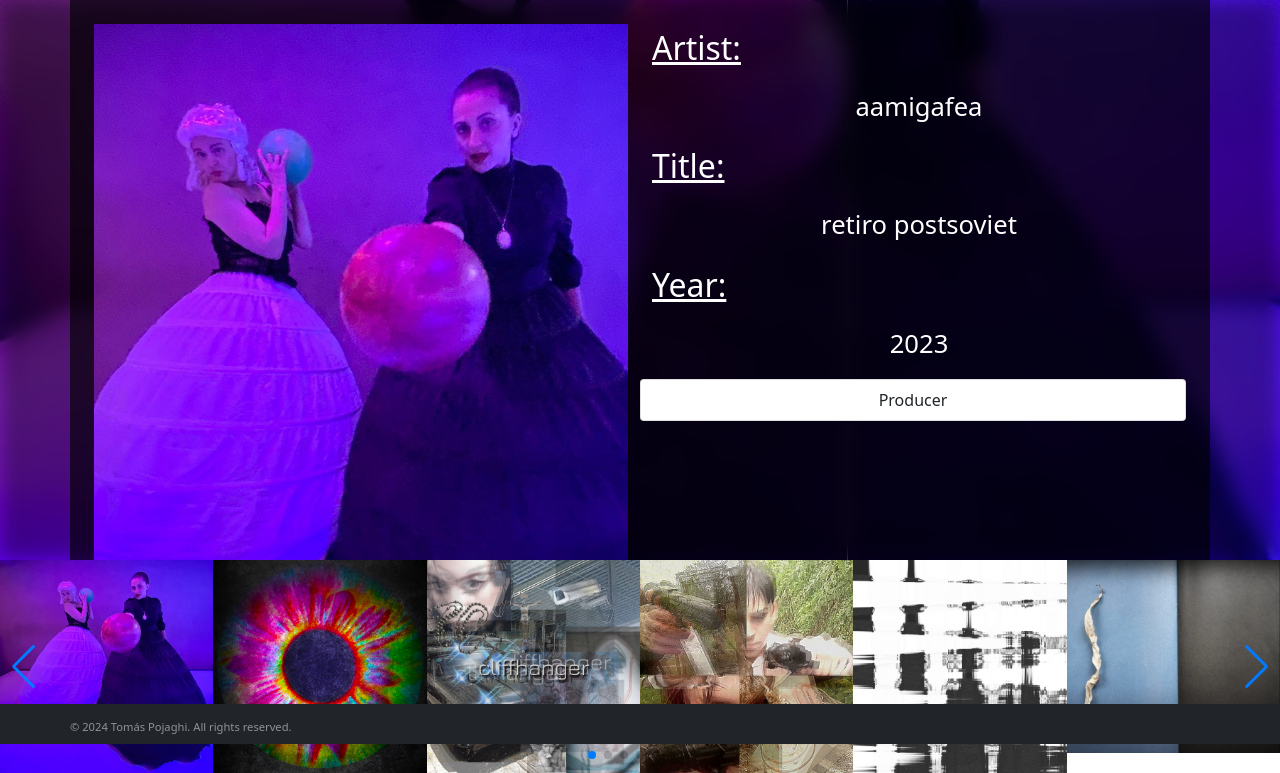
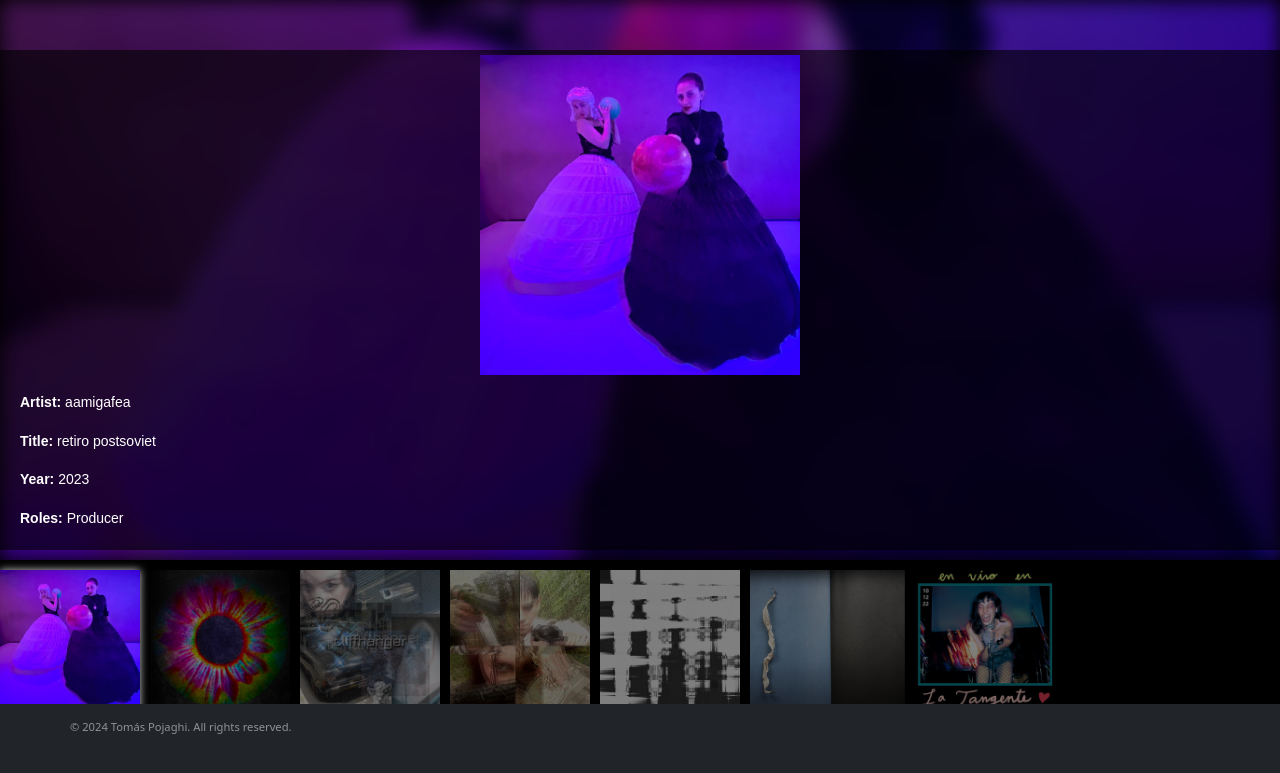
Before and after one commit to ahdistefano/TPojaghiWeb, a Flask app: page /projects in a window 1280 px wide. Shown: the part 56-829 px from the top of the page. After the commit the page ends 790 px from the top, so only its background shows below. Run offline with Flask 3, Linux system fonts and the light colour scheme.

Commit message:
Updating projects and translations

```diff
--- a/app.py
+++ b/app.py
@@ -72,4 +72,5 @@ if __name__ == '__main__':
 # pybabel extract -F babel.cfg -o messages.pot .
 # pybabel init -i messages.pot -d translations -l es
 # pybabel update -i messages.pot -d translations
+## Editar messages.po a mano acá ##
 # pybabel compile -d translations
--- a/static/style.css
+++ b/static/style.css
@@ -118,33 +118,6 @@ main {
     background: transparent;
 }
 
-.mySwiperTop {
-    width: 100%;
-    height: 70vh;
-    object-fit: cover;
-}
-
-.mySwiperBottom {
-    width: 100%;
-    height: auto;
-    display: flex;
-    margin: 0;
-    padding: 0;
-}
-
-.mySwiperTop .swiper-slide {
-    background-repeat: no-repeat;
-    background-size: cover;
-    background-position: center;
-    position: relative;
-}
-
-.mySwiperBottom .swiper-slide img {
-    width: 100%;
-    height: auto;
-    object-fit: cover;
-}
-
 /********************/
 
 footer {
@@ -168,18 +141,74 @@ footer {
     }
 }
 
-/**/
+/* Projects page */
 
-.artist-table {
-    background-color: rgba(0, 0, 0, 0.650);
+#projects {
+    margin: 0;
+    padding: 0;
+    font-family: Arial, sans-serif;
+    background: #000;
 }
 
-.tag {
-    font-size: 2rem;
-    text-decoration: underline;
-    text-align: left;
+#projects .gallery-main {
+    height: 70vh; /* You can adjust this as needed */
+    position: relative; /* For absolute positioning of the text */
 }
 
-.tag-text {
-    font-size: 1.60rem;
+#projects .gallery-main .swiper-slide {
+    display: flex;
+    align-items: center;
+    justify-content: center;
 }
+#projects .gallery-main .swiper-slide img {
+    width: 100%;
+    height: 100%;
+    object-fit: cover;
+}
+
+/* Arrows */
+#projects .swiper-button-next,
+#projects .swiper-button-prev {
+    color: #fff;
+}
+
+/* Photo info text style */
+#projects .photo-info {
+    position: absolute;
+    bottom: 10px;
+    left: 0;
+    width: 100%;
+    padding: 5px 20px;
+    box-sizing: border-box;
+    color: #fff;
+    background: rgba(0, 0, 0, 0.6);
+    font-size: 14px;
+    line-height: 1.6;
+}
+
+/* Thumbnails below */
+
+#projects .gallery-thumbs {
+    height: 20vh;
+    box-sizing: border-box;
+    padding: 10px 0;
+}
+
+#projects .gallery-thumbs .swiper-slide {
+    width: auto;
+    height: 100%;
+    opacity: 0.5;
+    cursor: pointer;
+    transition: opacity 0.3s;
+}
+
+#projects .gallery-thumbs .swiper-slide-active {
+    opacity: 1;
+    box-shadow: 0 0 8px rgba(255, 255, 255, 0.8);
+}
+
+#projects .gallery-thumbs .swiper-slide img {
+    width: auto;
+    height: 100%;
+    object-fit: cover;
+}
--- a/templates/base.html
+++ b/templates/base.html
@@ -2,7 +2,7 @@
 <html lang="en" class="h-100">
 <head>
     <meta charset="UTF-8">
-    <meta name="viewport" content="width=device-width, initial-scale=1">
+    <meta name="viewport" content="width=device-width, initial-scale=1, minimum-scale=1, maximum-scale=1">
     <title>Tomás Pojaghi - {% block title %}{% endblock %}</title>
     <link href="https://cdn.jsdelivr.net/npm/bootstrap@5.0.2/dist/css/bootstrap.min.css" rel="stylesheet" integrity="sha384-EVSTQN3/azprG1Anm3QDgpJLIm9Nao0Yz1ztcQTwFspd3yD65VohhpuuCOmLASjC" crossorigin="anonymous">
     <link rel="stylesheet" href="https://cdn.jsdelivr.net/npm/swiper@11/swiper-bundle.min.css" />
--- a/templates/projects.html
+++ b/templates/projects.html
@@ -10,10 +10,10 @@
 </script>
 <section id="projects">
 
+    <!--
     <div class="swiper mySwiperTop">
         <div class="swiper-wrapper">
             {% for album in albums %}
-            <!--<div class="swiper-slide"><img src="/static/projects/{{ album.cover }}"/></div>-->
             <div class="swiper-slide bg-image" style="background-image: url('/static/projects/{{ album.cover }}');";>
                 <div class="blurry" style="backdrop-filter: blur(10px) brightness(60%); ">
                     <div class="artist-table container text-center text-white p-4">
@@ -51,6 +51,38 @@
         <div class="swiper-button-next"></div>
     </div>
 
+    -->
+
+    <!-- Main Swiper -->
+    <div class="swiper gallery-main">
+        <div class="swiper-wrapper">
+            {% for album in albums %}
+            <div class="swiper-slide">
+                <img class="blurry" style="filter: blur(10px) brightness(60%);" src="/static/projects/{{ album.cover }}"/>
+                <div class="photo-info">
+                    <p style="display: flex; align-items: center; justify-content: center;"><img style="width: 40vh; margin-left: auto; margin-right: auto;" src="/static/projects/{{ album.cover }}" /></p>
+                    <p><b>{{_('Artist')}}:</b> {{ album.artist }}</p>
+                    <p><b>{{_('Title')}}:</b> {{ album.title }}</p>
+                    <p><b>{{_('Year')}}:</b> {{ album.year }}</p>
+                    <p><b>{{_('Roles')}}:</b> {{ album.roles|join(', '|safe) }}</p>
+                </div>
+            </div>
+            {% endfor %}
+        </div>
+        <!-- Add Pagination -->
+        <div class="swiper-pagination"></div>
+    </div>
+
+    <!-- Thumbnail Swiper -->
+    <div class="swiper gallery-thumbs">
+        <div class="swiper-wrapper">
+            {% for album in albums %}
+            <div class="swiper-slide"><img src="/static/projects/{{ album.cover }}" /></div>
+            {% endfor %}
+            <!-- ... -->
+        </div>
+    </div>
+
 </section>
 
 <!------------------>
```
Also changed, not shown: static/script.js (+41 -4 lines), translations/es/LC_MESSAGES/messages.po, 2 other files.
